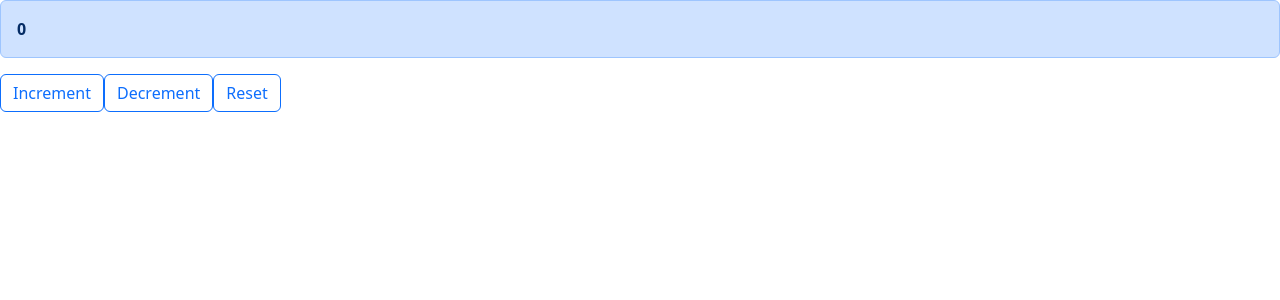
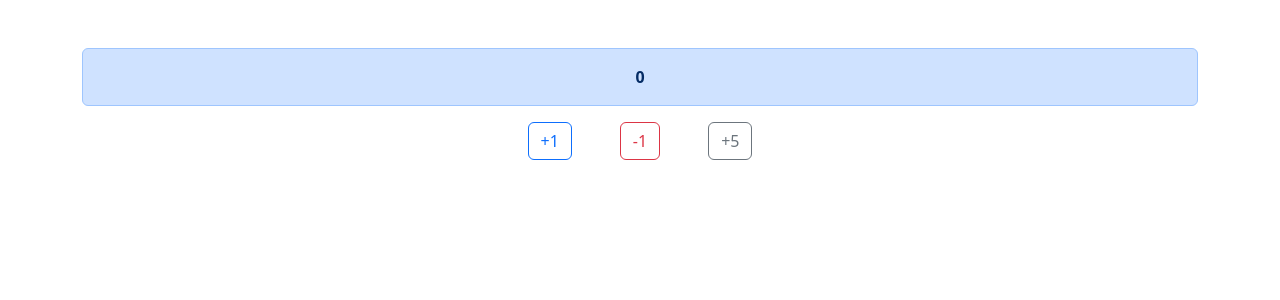
Before and after one commit to elmehdi05tabi/todoListe, a React (Create React App) app: page / in a window 1280 px wide. Shown: the top 300 px of the page. Built offline with nearby package versions, Linux system fonts and the light colour scheme.

Commit message:
react js juste rudax toolkit

```diff
--- a/package.json
+++ b/package.json
@@ -4,6 +4,7 @@
   "private": true,
   "dependencies": {
     "@fortawesome/fontawesome-free": "^7.0.1",
+    "@reduxjs/toolkit": "^2.9.0",
     "@testing-library/dom": "^10.4.1",
     "@testing-library/jest-dom": "^6.6.4",
     "@testing-library/react": "^16.3.0",
--- a/public/index.html
+++ b/public/index.html
@@ -47,5 +47,7 @@
       To begin the development, run `npm start` or `yarn start`.
       To create a production bundle, use `npm run build` or `yarn build`.
     -->
+      <script src="https://cdn.jsdelivr.net/npm/bootstrap@5.3.3/dist/js/bootstrap.min.js">
+      </script>
   </body>
 </html>
--- a/src/index.js
+++ b/src/index.js
@@ -3,9 +3,9 @@ import ReactDOM from 'react-dom/client';
 import UsersApp from './tps/users/UsersApp';
 // import Counter, { CounterStore } from './redux/Counter/Counter.jsx';
 // import App from './tps/todoList/App.jsx';
-import App from './redux/App.jsx';
+import App from './redux-toolkit/App.jsx';
 import {Provider} from 'react-redux' ;
-import store from './redux/Store.js' ;
+import store from './redux-toolkit/store/store.js';
 const root = ReactDOM.createRoot(document.getElementById('root'));
 const FruitArray= [
   'framboise',
--- /dev/null
+++ b/src/redux-toolkit/App.jsx
@@ -0,0 +1,17 @@
+import React from 'react'
+import { useDispatch, useSelector } from 'react-redux'
+import {increment,decrement,ancremntByAnmount} from './feautures/counterSlice'
+export default function App() {
+    const count = useSelector(state=>state.value) ;
+    const dispatch = useDispatch()
+  return (
+    <div className='container text-center my-5'>
+        <div class="alert alert-primary" role="alert">
+            <strong>{count}</strong>
+        </div>
+        <button className='btn btn-outline-primary ' onClick={()=>dispatch(increment())}>+1</button>
+        <button className='btn btn-outline-danger ms-5  ' onClick={()=>dispatch(decrement())}>-1</button>
+        <button className='btn btn-outline-secondary ms-5 ' onClick={()=>dispatch(ancremntByAnmount(5))}>+5</button>
+    </div>
+  )
+}
--- /dev/null
+++ b/src/redux-toolkit/feautures/counterSlice.js
@@ -0,0 +1,13 @@
+import { createSlice } from "@reduxjs/toolkit";
+
+const counterSlice = createSlice({
+    name : 'counter',
+    initialState : {value : 0},
+    reducers : {
+        increment : (state)=> {state.value+=1} ,
+        decrement : (state)=> {state.value-=1} ,
+        ancremntByAnmount : (state,action)=> {state.value+=action.payload },
+    }
+}) ;
+export const {increment,decrement,ancremntByAnmount} = counterSlice.actions
+export default counterSlice.reducer ;
--- /dev/null
+++ b/src/redux-toolkit/store/store.js
@@ -0,0 +1,6 @@
+import { configureStore } from "@reduxjs/toolkit";
+import counterSlice from "../feautures/counterSlice" ;
+const store = configureStore({
+    reducer : counterSlice
+})
+export default store ;
```
Also changed, not shown: 1 other file (tests, documents, lock files or other folders).
